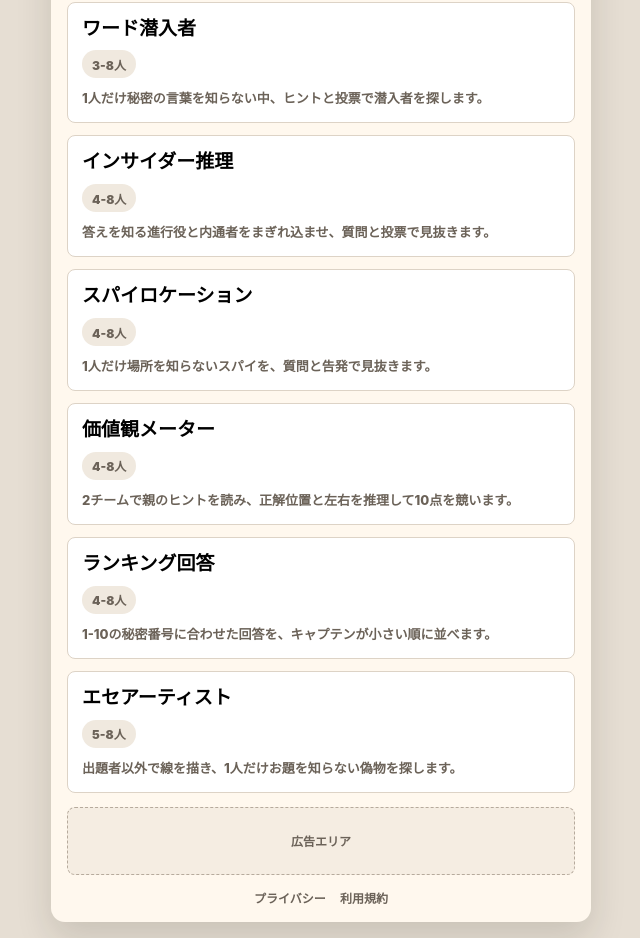
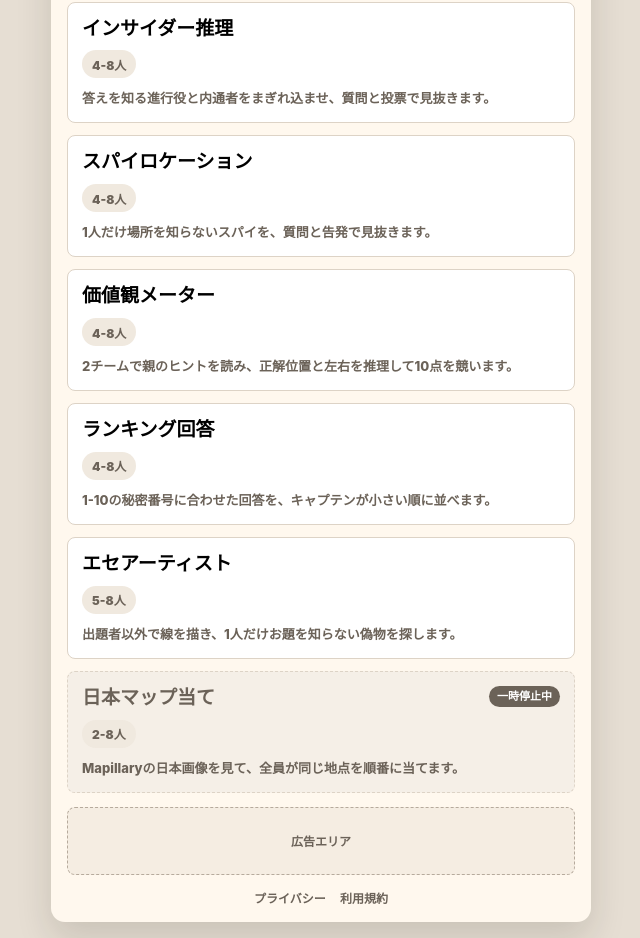
Before and after one commit to ogasasoft/party-deck, a React (Vite) app: page / in a window 1280 px wide. Shown: the part 635-1573 px from the top of the page, without its empty margins (319-959 px from the left). Built offline with nearby package versions, Linux system fonts and the light colour scheme.

Commit message:
Prioritize drinking games and pause geo game

```diff
--- a/src/App.tsx
+++ b/src/App.tsx
@@ -4,7 +4,7 @@ import { lazy, Suspense, useEffect, useMemo, useRef, useState } from "react";
 import { CountdownTimer } from "./components/CountdownTimer";
 import { PlayerSetup } from "./components/PlayerSetup";
 import { AdSlot, FinalResultActions, PassDevice, PlayerOrder, PlayerStrip, Topbar } from "./components/PartyScreens";
-import { games, getGameDefinition } from "./core/gameRegistry";
+import { games, getGameDefinition, isGameAvailable } from "./core/gameRegistry";
 import { createSeed } from "./core/random";
 import { sanitizeReloadPhase } from "./core/reloadSafety";
 import {
@@ -356,6 +356,7 @@ export function App() {
   }
 
   function openSetup(gameId: GameId) {
+    if (!isGameAvailable(gameId)) return;
     clearGameSession(activeSession);
     setActiveSession(null);
     setGeoState(null);
@@ -382,11 +383,10 @@ export function App() {
   }
 
   async function startGame() {
-    if (isStarting) return;
+    if (isStarting || !selectedGame || !isGameAvailable(selectedGame)) return;
     setIsStarting(true);
     const seed = createSeed();
     try {
-      if (!selectedGame) return;
       const nextSession = { sessionId: createSessionId(selectedGame), gameId: selectedGame };
       if (selectedGame === "geo") {
         const state = await getGameDefinition("geo").createState({ players, config: { ...geoConfig, rounds: 1 }, seed });
@@ -625,8 +625,17 @@ function HomeScreen(props: { onPlayers: () => void; onSelect: (gameId: GameId) =
       <div className="content">
         <div className="game-grid">
           {games.map((game) => (
-            <button key={game.id} className="game-card" type="button" onClick={() => props.onSelect(game.id)}>
-              <span className="game-title">{game.title}</span>
+            <button
+              key={game.id}
+              className={game.availability === "paused" ? "game-card paused-game-card" : "game-card"}
+              type="button"
+              onClick={() => props.onSelect(game.id)}
+              disabled={game.availability === "paused"}
+            >
+              <span className="game-card-title-row">
+                <span className="game-title">{game.title}</span>
+                {game.availabilityLabel && <span className="paused-label">{game.availabilityLabel}</span>}
+              </span>
               <span className="pill">
                 {game.minPlayers}-{game.maxPlayers}人
               </span>
@@ -2147,6 +2156,11 @@ function sanitizePersistedAppState(state: PersistedAppState | null): PersistedAp
   const next = structuredClone(state);
 
   next.activeSession = next.activeSession ?? null;
+  if (next.selectedGame && !isGameAvailable(next.selectedGame)) {
+    next.screen = "home";
+    next.selectedGame = null;
+    next.activeSession = null;
+  }
   if (next.screen !== "game") {
     next.activeSession = null;
   }
--- a/src/core/gameRegistry.ts
+++ b/src/core/gameRegistry.ts
@@ -31,6 +31,8 @@ export const gameDefinitions: GameDefinitionMap = {
     description: "Mapillaryの日本画像を見て、全員が同じ地点を順番に当てます。",
     minPlayers: 2,
     maxPlayers: 8,
+    availability: "paused",
+    availabilityLabel: "一時停止中",
     defaultConfig: defaultGeoConfig,
     createState: async ({ players, config, seed }) => {
       const locations = await loadPlayableGeoLocations();
@@ -120,14 +122,36 @@ export const gameDefinitions: GameDefinitionMap = {
   }
 };
 
-export const games: GameSummary[] = Object.values(gameDefinitions).map(({ id, title, description, minPlayers, maxPlayers }) => ({
-  id,
-  title,
-  description,
-  minPlayers,
-  maxPlayers
-}));
+const gameOrder: GameId[] = [
+  "drinking-games",
+  "number-talk",
+  "werewolf",
+  "word-infiltrator",
+  "insider-guess",
+  "spy-location",
+  "spectrum-meter",
+  "ranking-answers",
+  "fake-artist",
+  "geo"
+];
+
+export const games: GameSummary[] = gameOrder.map((gameId) => {
+  const { id, title, description, minPlayers, maxPlayers, availability, availabilityLabel } = gameDefinitions[gameId];
+  return {
+    id,
+    title,
+    description,
+    minPlayers,
+    maxPlayers,
+    availability,
+    availabilityLabel
+  };
+});
 
 export function getGameDefinition<TGameId extends GameId>(gameId: TGameId): GameDefinitionMap[TGameId] {
   return gameDefinitions[gameId];
 }
+
+export function isGameAvailable(gameId: GameId) {
+  return getGameDefinition(gameId).availability !== "paused";
+}
--- a/src/core/types.ts
+++ b/src/core/types.ts
@@ -22,6 +22,8 @@ export type GameSummary = {
   description: string;
   minPlayers: number;
   maxPlayers: number;
+  availability?: "active" | "paused";
+  availabilityLabel?: string;
 };
 
 export type GameDefinition<TConfig = unknown, TState = unknown> = GameSummary & {
--- a/src/styles.css
+++ b/src/styles.css
@@ -160,6 +160,36 @@ h1 {
   padding: 14px;
   text-align: left;
   white-space: normal;
+}
+
+.game-card:disabled {
+  cursor: not-allowed;
+  opacity: 1;
+}
+
+.paused-game-card {
+  border-style: dashed;
+  background: #f5efe7;
+  color: var(--muted);
+}
+
+.game-card-title-row {
+  width: 100%;
+  display: flex;
+  align-items: flex-start;
+  justify-content: space-between;
+  gap: 10px;
+}
+
+.paused-label {
+  flex: 0 0 auto;
+  border-radius: 999px;
+  padding: 5px 8px;
+  background: #6b6258;
+  color: #fff;
+  font-size: 11px;
+  font-weight: 950;
+  line-height: 1;
 }
 
 .game-title {
```
Also changed, not shown: scripts/smoke-test.ts (+6 -2 lines), 3 other files (tests, documents, lock files or other folders).
